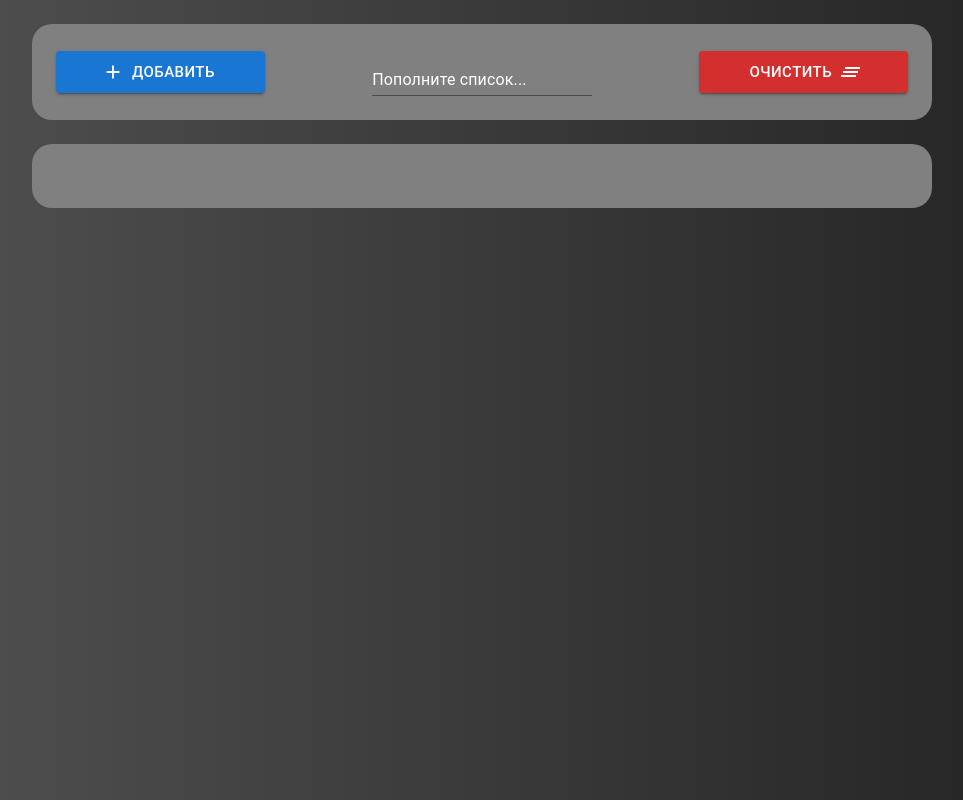
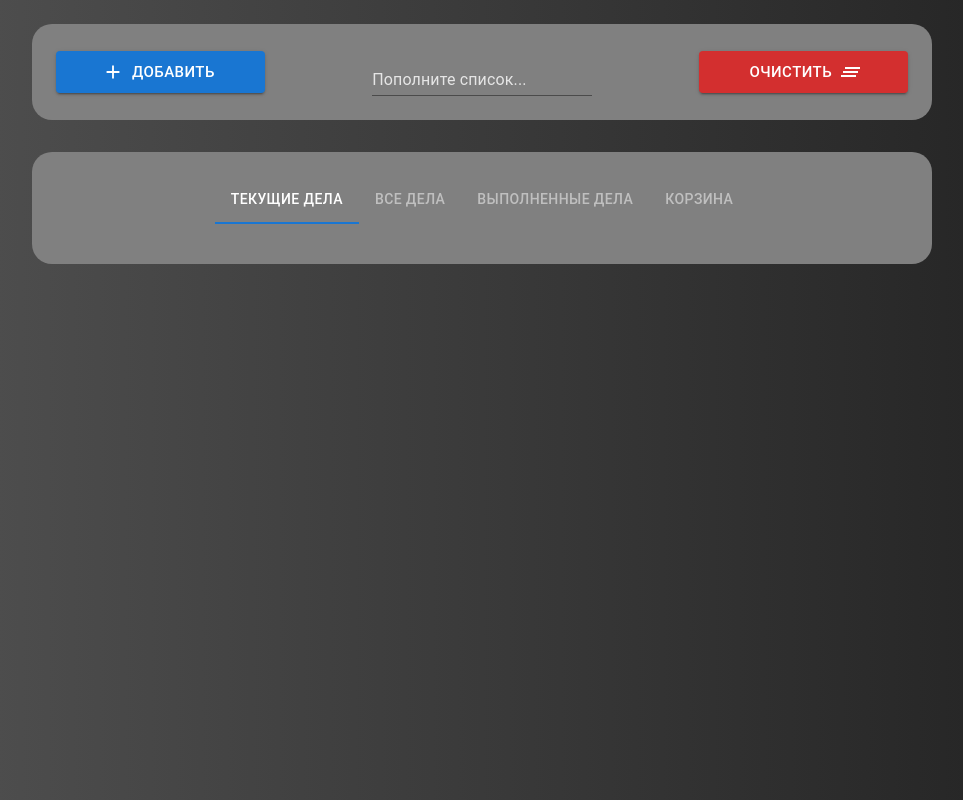
Before and after one commit to DenisPolyakov1328/to-do, a React (Create React App) app: page /todo in a window 1280 px wide. Shown: the whole page, without its empty margins (158-1121 px from the left). Built offline with nearby package versions, Linux system fonts and the light colour scheme; sample sign-in values are in the browser's storage.

Commit message:
провел рефакторинг LoginPage

```diff
--- /dev/null
+++ b/src/components/LoginPage/LoginPage.styles.ts
@@ -0,0 +1,37 @@
+import { SxProps, Theme } from '@mui/material/styles';
+
+const loginPageStyles: Record<string, SxProps<Theme>> = {
+    header: {
+        color: 'white',
+        opacity: 0.8
+    },
+    boxField: {
+        mt: 1,
+        width: '100%'
+    },
+    textField: {
+        '.MuiInputLabel-root': {
+            color: 'white',
+            opacity: 0.8
+        },
+        '.MuiInputBase-root': {
+            color: 'white', // Цвет текста в поле ввода
+        },
+        '.MuiOutlinedInput-root': {
+            'fieldset': {
+                borderColor: 'white', // Цвет рамки
+            },
+            ':hover fieldset': {
+                borderColor: 'white', // Цвет рамки при наведении
+            },
+            '.Mui-focused fieldset': {
+                borderColor: 'white', // Цвет рамки при фокусе
+            },
+        },
+        '.MuiInputLabel-root.Mui-focused': {
+            color: 'white', // Цвет текста лейбла при фокусе
+        },
+    },
+};
+
+export default loginPageStyles;
--- /dev/null
+++ b/src/components/LoginPage/loginField/LoginField.tsx
@@ -0,0 +1,31 @@
+import React from 'react'
+import { TextField, SxProps, Theme } from '@mui/material'
+
+interface LoginFieldProps {
+  label: string
+  type?: string
+  value: string
+  onChange: (e: React.ChangeEvent<HTMLInputElement>) => void
+  sx?: SxProps<Theme>
+}
+
+const LoginField: React.FC<LoginFieldProps> = ({
+  label,
+  type = 'text',
+  value,
+  onChange,
+  sx
+}) => (
+  <TextField
+    label={label}
+    variant="outlined"
+    type={type}
+    fullWidth
+    margin="normal"
+    value={value}
+    onChange={onChange}
+    sx={sx}
+  />
+)
+
+export default LoginField
--- a/src/components/TodoPage/Header/CustomButton/CustomButton.tsx
+++ b/src/components/TodoPage/Header/CustomButton/CustomButton.tsx
@@ -7,7 +7,7 @@ interface CustomButtonProps {
   iconPosition?: 'start' | 'end'
   color: 'primary' | 'error'
   children: React.ReactNode
-  style: SxProps<Theme>
+  sx: SxProps<Theme>
 }
 
 const CustomButton: React.FC<CustomButtonProps> = ({
@@ -15,7 +15,7 @@ const CustomButton: React.FC<CustomButtonProps> = ({
   icon,
   color,
   children,
-  style,
+  sx,
   iconPosition = 'start'
 }) => (
   <Button
@@ -25,7 +25,7 @@ const CustomButton: React.FC<CustomButtonProps> = ({
     onClick={onClick}
     startIcon={iconPosition === 'start' ? icon : undefined}
     endIcon={iconPosition === 'end' ? icon : undefined}
-    sx={style}
+    sx={sx}
   >
     {children}
   </Button>
--- a/src/components/TodoPage/Header/Header.styles.ts
+++ b/src/components/TodoPage/Header/Header.styles.ts
@@ -13,6 +13,7 @@ const headerStyles: Record<string, SxProps<Theme>> = {
     textField: {
         '.MuiInputLabel-root': {
             color: 'white',
+            opacity: 0.8
         },
         '.MuiInputLabel-root.Mui-focused': {
             color: 'white',
--- a/src/components/TodoPage/Header/Header.tsx
+++ b/src/components/TodoPage/Header/Header.tsx
@@ -35,7 +35,7 @@ const Header: React.FC = () => {
         onClick={handleAddTask}
         icon={<Add />}
         iconPosition="start"
-        style={headerStyles.button}
+        sx={headerStyles.button}
       >
         Добавить
       </CustomButton>
@@ -51,7 +51,7 @@ const Header: React.FC = () => {
         onClick={handleClearTasks}
         icon={<CustomMenuIcon />}
         iconPosition="end"
-        style={headerStyles.button}
+        sx={headerStyles.button}
       >
         Очистить
       </CustomButton>
--- /dev/null
+++ b/src/components/TodoPage/Tasks/Tasks.style.ts
@@ -0,0 +1,34 @@
+import { SxProps, Theme } from '@mui/material/styles'
+
+const TasksStyles: Record<string, SxProps<Theme>> = {
+    box: {
+        mt: 4,
+        bgcolor: 'grey',
+        borderRadius: 5,
+        p: 3
+    },
+    tab: {
+        '&.MuiTab-root': {
+            color: 'white',
+            opacity: 0.5
+        },
+        '&.Mui-selected': {
+            opacity: 1
+        }
+    },
+    list: {
+        width: '80%'
+    },
+    item: {
+        border: 1,
+        borderRadius: '1% 10px',
+        borderColor: 'white',
+        my: '20px'
+    },
+    text: {
+        color: 'white',
+        overflow: 'hidden'
+    }
+}
+
+export default TasksStyles
--- a/src/components/TodoPage/Tasks/Tasks.tsx
+++ b/src/components/TodoPage/Tasks/Tasks.tsx
@@ -1,61 +1,78 @@
+import React, { useState } from 'react'
 import { useDispatch, useSelector } from 'react-redux'
-import { RootState } from './../../../store/store'
-import { deleteTask } from './../../../store/slices/tasksSlice'
-import { List, ListItem, ListItemText, IconButton, Box } from '@mui/material'
-import { Check, Delete } from '@mui/icons-material'
+import { RootState } from '../../../store/store'
+import {
+  completeTask,
+  trashTask,
+  restoreTask
+} from '../../../store/slices/tasksSlice'
+import {
+  Tabs,
+  Tab,
+  List,
+  ListItem,
+  ListItemText,
+  IconButton,
+  Box
+} from '@mui/material'
+import DeleteIcon from '@mui/icons-material/Delete'
+import RestoreIcon from '@mui/icons-material/Restore'
+import CheckIcon from '@mui/icons-material/Check'
+import TasksStyles from './Tasks.style'
 
 const Tasks: React.FC = () => {
+  const [activeTab, setActiveTab] = useState(0) // Текущая вкладка
   const dispatch = useDispatch()
   const tasks = useSelector((state: RootState) => state.tasks.tasks)
 
-  const handleDeleteTask = (taskId: string) => {
-    dispatch(deleteTask(taskId))
+  const handleTabChange = (_: React.ChangeEvent<{}>, newValue: number) => {
+    setActiveTab(newValue)
   }
+
+  const filteredTasks = tasks.filter((task) => {
+    if (activeTab === 0) return task.status === 'active'
+    if (activeTab === 1) return true // Все дела
+    if (activeTab === 2) return task.status === 'completed'
+    if (activeTab === 3) return task.status === 'trashed'
+    return true
+  })
 
   return (
     <Box
       display="flex"
+      flexDirection="column"
       alignItems="center"
-      justifyContent="space-between"
       width="100%"
-      sx={{
-        mt: 3,
-        bgcolor: 'grey',
-        borderRadius: 5,
-        p: 3
-      }}
+      sx={TasksStyles.box}
     >
-      <List
-        sx={{
-          width: '100%'
-        }}
-      >
-        {tasks.map((task) => (
-          <ListItem
-            key={task.id}
-            secondaryAction={
-              <IconButton
-                edge="end"
-                color="secondary"
-                onClick={() => handleDeleteTask(task.id)}
-                sx={{ color: '#000000' }}
-              >
-                <Delete />
+      {/* Вкладки */}
+      <Tabs value={activeTab} onChange={handleTabChange}>
+        <Tab label="Текущие дела" sx={TasksStyles.tab} />
+        <Tab label="Все дела" sx={TasksStyles.tab} />
+        <Tab label="Выполненные дела" sx={TasksStyles.tab} />
+        <Tab label="Корзина" sx={TasksStyles.tab} />
+      </Tabs>
+
+      {/* Список дел */}
+      <List sx={TasksStyles.list}>
+        {filteredTasks.map((task) => (
+          <ListItem key={task.id} sx={TasksStyles.item}>
+            <ListItemText primary={task.text} sx={TasksStyles.text} />
+            {activeTab !== 3 && ( // Кнопки для активных дел
+              <>
+                <IconButton onClick={() => dispatch(completeTask(task.id))}>
+                  <CheckIcon />
+                </IconButton>
+                <IconButton onClick={() => dispatch(trashTask(task.id))}>
+                  <DeleteIcon />
+                </IconButton>
+              </>
+            )}
+            {activeTab === 3 && ( // Кнопка восстановления из корзины
+              <IconButton onClick={() => dispatch(restoreTask(task.id))}>
+                <RestoreIcon />
               </IconButton>
-            }
-            sx={{
-              border: 1,
-              borderRadius: '1% 10px',
-              borderColor: 'white'
-            }}
-          >
-            <ListItemText
-              primary={task.text}
-              sx={{
-                color: 'white'
-              }}
-            />
-            <Check />
+            )}
           </ListItem>
         ))}
       </List>
--- a/src/store/slices/tasksSlice.ts
+++ b/src/store/slices/tasksSlice.ts
@@ -1,45 +1,52 @@
 import { createSlice, PayloadAction } from '@reduxjs/toolkit';
 
 interface Task {
-    id: string,
-    text: string,
-    completed: boolean
+    id: string;
+    text: string;
+    status: 'active' | 'completed' | 'trashed';
 }
 
 interface TasksState {
-    tasks: Task[]
+    tasks: Task[];
 }
 
 const initialState: TasksState = {
-    tasks: []
-}
+    tasks: [],
+};
 
 const tasksSlice = createSlice({
     name: 'tasks',
     initialState,
     reducers: {
         addTask: (state, action: PayloadAction<string>) => {
-            const newTask: Task = {
-                id: new Date().toISOString(),
+            state.tasks.push({
+                id: Date.now().toString(),
                 text: action.payload,
-                completed: false,
-            }
-            state.tasks.push(newTask)
+                status: 'active',
+            });
         },
         deleteTask: (state, action: PayloadAction<string>) => {
-            state.tasks = state.tasks.filter(task => task.id !== action.payload)
+            state.tasks = state.tasks.filter((task) => task.id !== action.payload);
         },
         clearTasks: (state) => {
+            // state.tasks = state.tasks.filter((task) => task.status !== 'trashed'); //удалять только из корзины
             state.tasks = []
         },
-        toggleTaskStatus: (state, action: PayloadAction<string>) => {
-            const task = state.tasks.find(task => task.id === action.payload)
-            if (task) {
-                task.completed = !task.completed
-            }
-        }
-    }
-})
+        completeTask: (state, action: PayloadAction<string>) => {
+            const task = state.tasks.find((task) => task.id === action.payload);
+            if (task) task.status = 'completed';
+        },
+        trashTask: (state, action: PayloadAction<string>) => {
+            const task = state.tasks.find((task) => task.id === action.payload);
+            if (task) task.status = 'trashed';
+        },
+        restoreTask: (state, action: PayloadAction<string>) => {
+            const task = state.tasks.find((task) => task.id === action.payload);
+            if (task) task.status = 'active';
+        },
+    },
+});
 
-export const { addTask, deleteTask, clearTasks, toggleTaskStatus } = tasksSlice.actions;
+export const { addTask, deleteTask, clearTasks, completeTask, trashTask, restoreTask } =
+    tasksSlice.actions;
 export default tasksSlice.reducer;
```
Also changed, not shown: src/components/LoginPage/LoginPage.tsx (+15 -12 lines).
